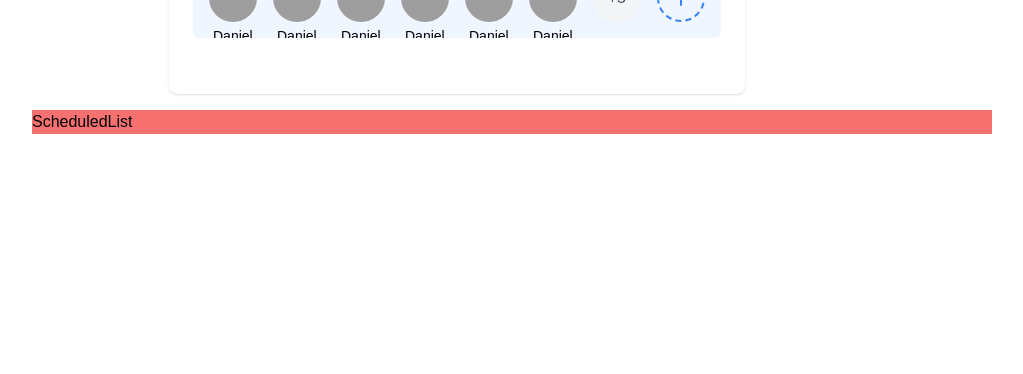
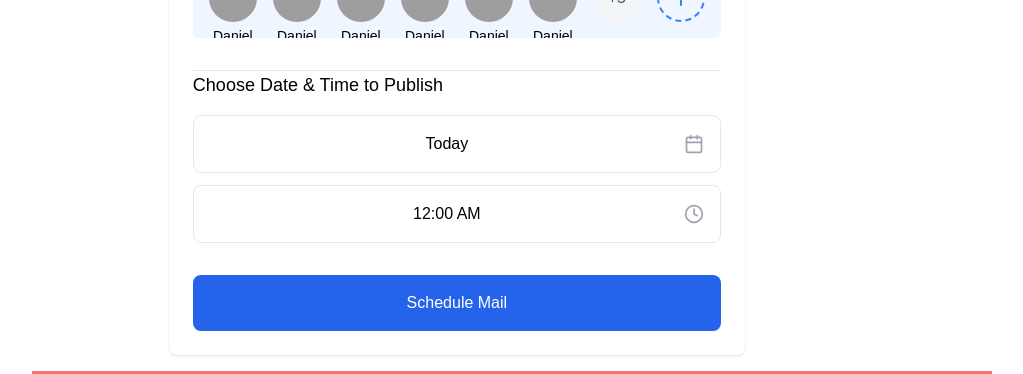
Before and after one commit to invtfl-yuvraj/nextjs-mail-scheduler, a Next.js app: page / in a window 1280 px wide. Shown: the part 424-798 px from the top of the page, without its empty margins (128-1151 px from the left). Built offline with nearby package versions, Linux system fonts and the light colour scheme; grey boxes are pictures that could not be loaded.

Commit message:
Created the Schedule Section

```diff
--- a/src/components/ScheduleInput.js
+++ b/src/components/ScheduleInput.js
@@ -1,7 +1,7 @@
 import React, { useState } from "react";
 import ProfileSwitcher from "./ProfileSwitcher";
 import RecipientListDropdown from "./RecipientListDropdown";
-import { Plus, X} from 'lucide-react';
+import { Calendar, Clock, Plus, X} from 'lucide-react';
 
 const ScheduleInput = () => {
 
@@ -78,6 +78,35 @@ const ScheduleInput = () => {
   const [showListDropdown, setShowListDropdown] = useState(false);
   const displayedRecipients = showAllRecipients ? recipients : recipients.slice(0, 15);
   const remainingCount = recipients.length - 15;
+
+  // Schedule Section
+
+  const [showDatePicker, setShowDatePicker] = useState(false);
+  const [showTimePicker, setShowTimePicker] = useState(false);
+
+  // Schedule states
+  const [selectedDate, setSelectedDate] = useState(new Date());
+  const [selectedTime, setSelectedTime] = useState({ hours: 12, minutes: 0, period: 'AM' });
+  const [isScheduled, setIsScheduled] = useState(false);
+
+  const formatDate = (date) => {
+    if (date.toDateString() === new Date().toDateString()) return 'Today';
+    if (date.toDateString() === new Date(Date.now() + 86400000).toDateString()) return 'Tomorrow';
+    return date.toLocaleDateString('en-US', { month: 'short', day: 'numeric' });
+  };
+
+  const formatTime = (time) => {
+    return `${time.hours}:${time.minutes.toString().padStart(2, '0')} ${time.period}`;
+  };
+
+  const handleSchedule = () => {
+    setIsScheduled(true);
+    // Here typically make an API call to schedule the mail
+    const scheduleTime = new Date(selectedDate);
+    const hours = selectedTime.hours + (selectedTime.period === 'PM' ? 12 : 0);
+    scheduleTime.setHours(hours, selectedTime.minutes);
+    console.log('Scheduling mail for:', scheduleTime);
+  };
 
   return (
     <div className="max-w-xl mx-auto p-6 bg-white rounded-lg shadow">
@@ -164,6 +193,45 @@ const ScheduleInput = () => {
           </button>
         </div>
       </div>
+
+      {/* Schedule Section */}
+      <div className="mb-8">
+
+        <hr />
+
+        <h3 className="text-lg mb-4">Choose Date & Time to Publish</h3>
+        <div className="space-y-3">
+          <div className="relative">
+            <button
+              onClick={() => setShowDatePicker(!showDatePicker)}
+              className="w-full flex items-center border rounded-lg p-4 hover:bg-gray-50"
+            >
+              <span className="flex-1">{formatDate(selectedDate)}</span>
+              <Calendar className="w-5 h-5 text-gray-400" />
+            </button>
+            {/* {showDatePicker && <DatePicker />} */}
+          </div>
+
+          <div className="relative">
+            <button
+              onClick={() => setShowTimePicker(!showTimePicker)}
+              className="w-full flex items-center border rounded-lg p-4 hover:bg-gray-50"
+            >
+              <span className="flex-1">{formatTime(selectedTime)}</span>
+              <Clock className="w-5 h-5 text-gray-400" />
+            </button>
+            {/* {showTimePicker && <TimePicker />} */}
+          </div>
+        </div>
+      </div>
+
+      {/* Send Button */}
+      <button
+        onClick={handleSchedule}
+        className="w-full py-4 bg-blue-600 text-white rounded-lg hover:bg-blue-700 transition-colors"
+      >
+        {isScheduled ? 'Scheduled' : 'Schedule Mail'}
+      </button>
     </div>
   );
 };
```
